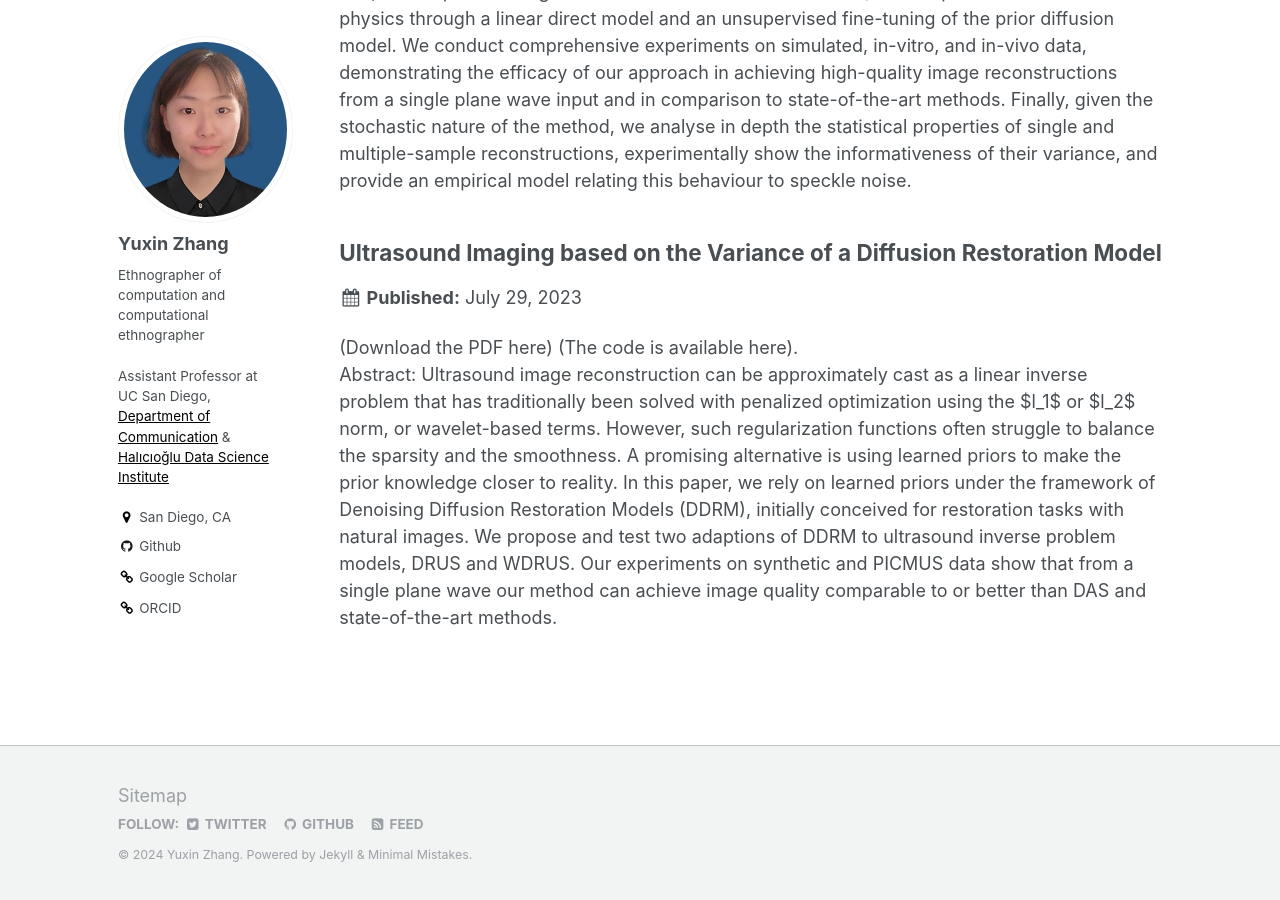
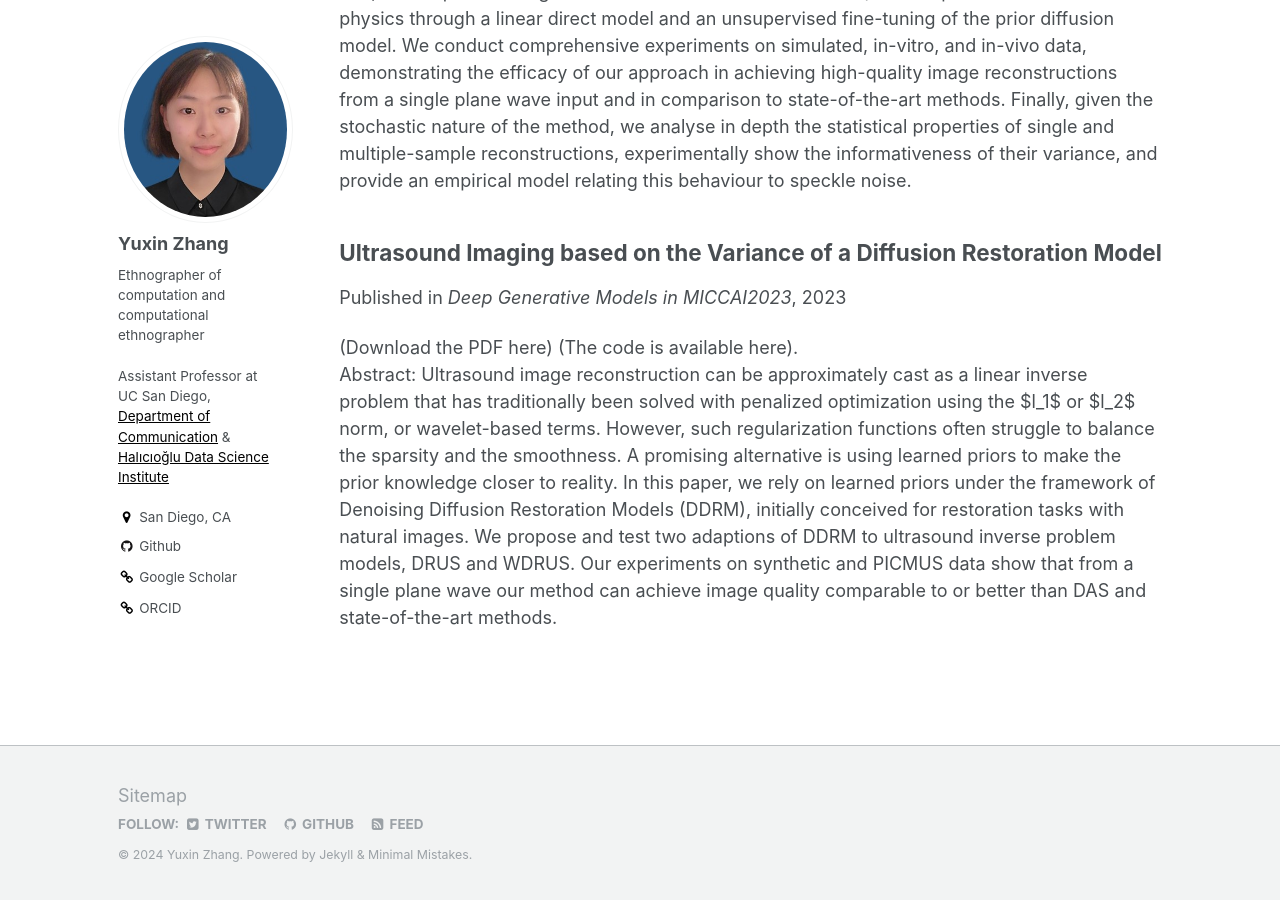
Before and after one commit to Yuxin-Zhang-Jasmine/Yuxin-Zhang-Jasmine.github.io, a Jekyll site: the page built from _pages/articles.html, in a window 1280 px wide and 900 px high, scrolled down 1111 px. Built offline with Jekyll 4.4.1, drawn with Linux system fonts in a browser that asks for light colours.

Commit message:
Update 2023-07-29-wDRUS.md

```diff
--- a/_articles/2023-07-29-wDRUS.md
+++ b/_articles/2023-07-29-wDRUS.md
@@ -1,6 +1,7 @@
 ---
 title: "Ultrasound Imaging based on the Variance of a Diffusion Restoration Model"
 date: 2023-07-29
+venue: "Deep Generative Models in MICCAI2023"
 excerpt: "[(Download the PDF here)](https://arxiv.org/abs/2403.15316) [(The code is available here)](https://github.com/Yuxin-Zhang-Jasmine/DRUS-v1).\\
 
 Abstract: Ultrasound image reconstruction can be approximately cast as a linear inverse problem that has traditionally been solved with penalized optimization using the $l_1$ or $l_2$ norm, or wavelet-based terms. However, such regularization functions often struggle to balance the sparsity and the smoothness. A promising alternative is using learned priors to make the prior knowledge closer to reality.
```
